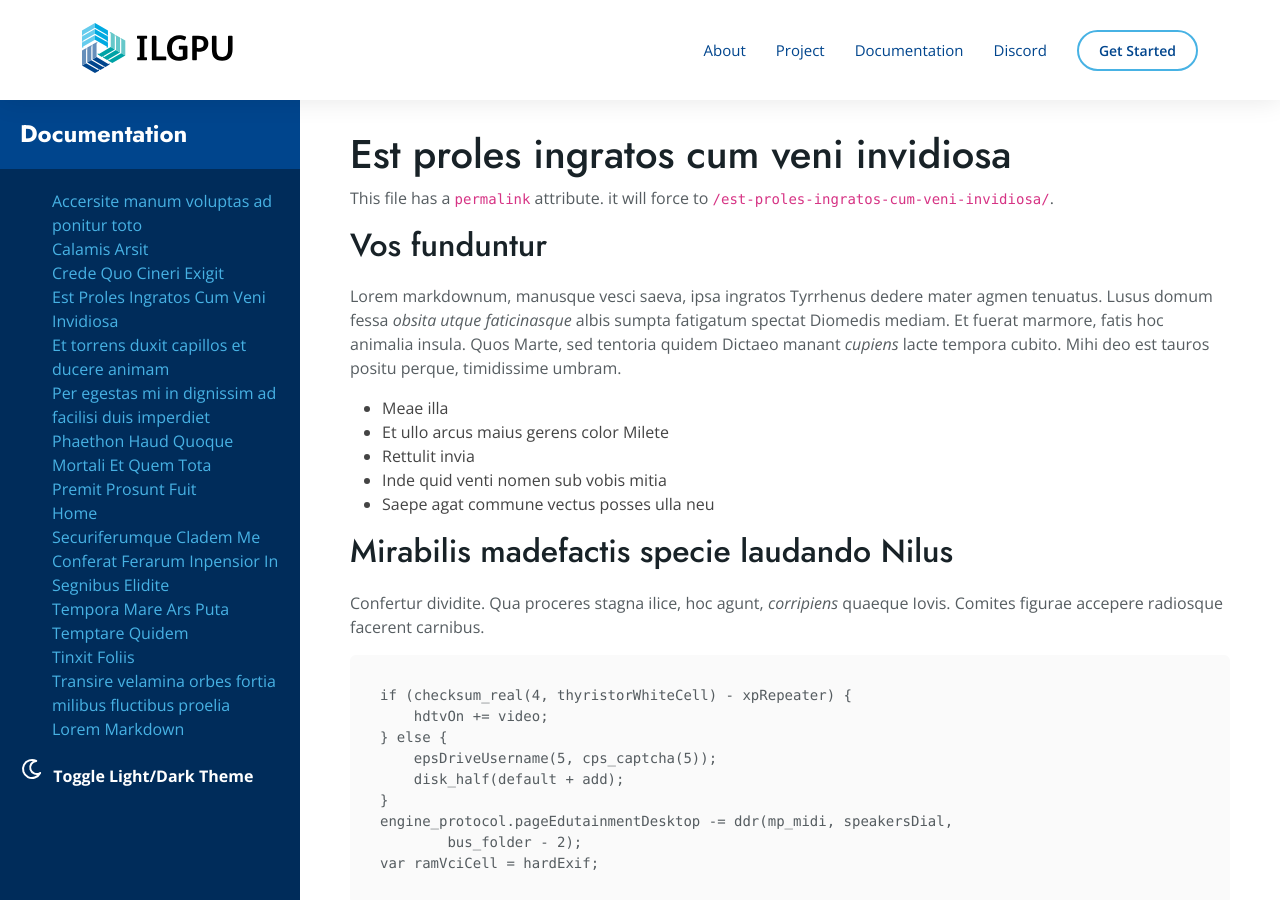
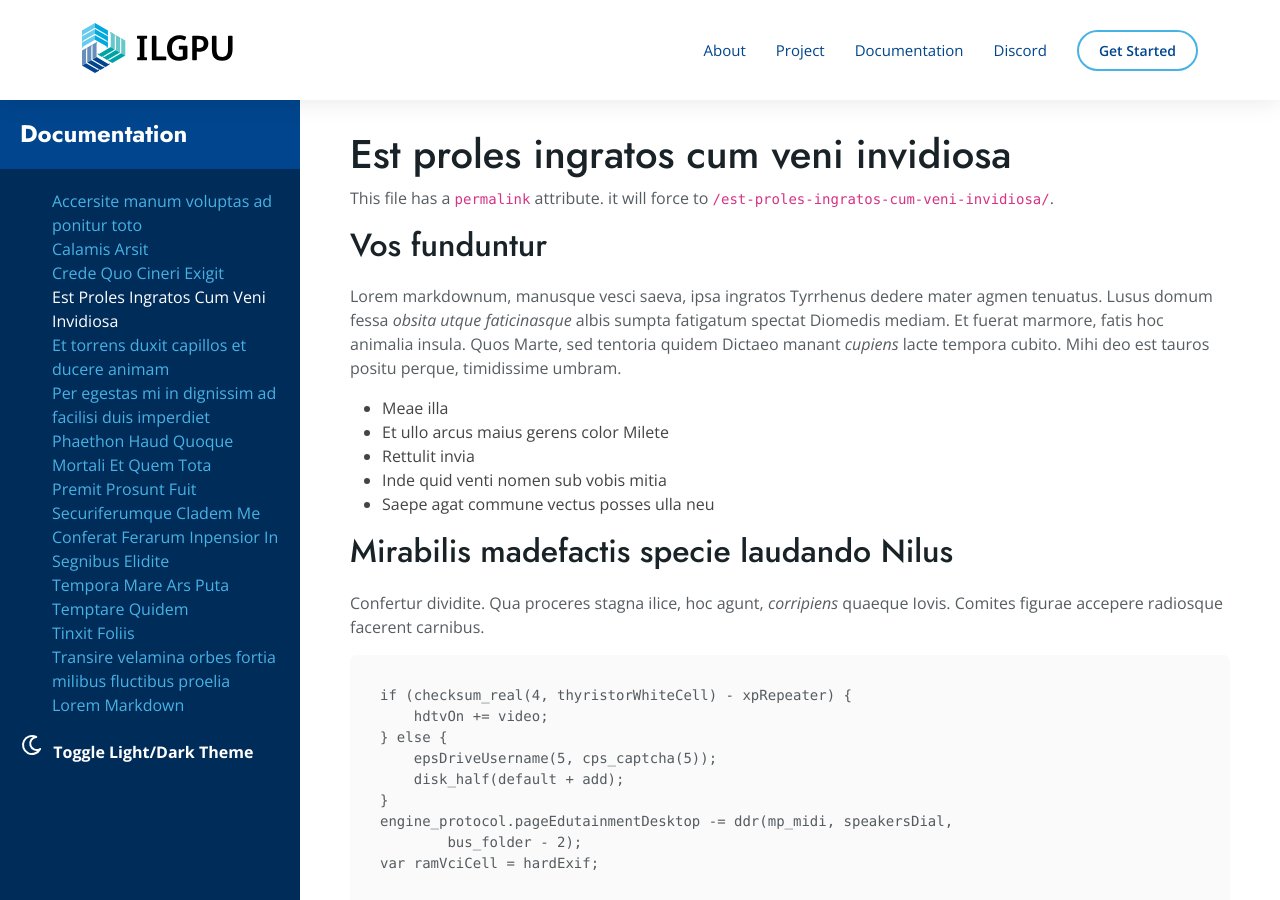
Before and after one commit to MLH-Fellowship/jekyll-theme-arsha, a Jekyll site: the page built from _docs/Est-proles-ingratos-cum-veni-invidiosa.md, in a window 1280 px wide and 900 px high. Built offline with Jekyll 4.4.1, drawn with Linux system fonts in a browser that asks for light colours.

Commit message:
PREVIEW: highlighting current page in sidebar.html + removing _docs/README.md from sidebar

```diff
--- a/_includes/doc/sidebar.html
+++ b/_includes/doc/sidebar.html
@@ -7,7 +7,12 @@
     <nav id="wiki-nav">
         <ul>
             {% for item in site.docs %}
-                <li><a href="{{ item.url | relative_url }}">{{ item.title }}</a></li>
+                {% if item.path != '_docs/README.md' %}
+                    {% assign item_url = item.url | relative_url %}
+                    {% assign page_url = page.url | relative_url %}
+                    <li><a {% if item_url == page_url %}class="text-white"{% endif %}
+                           href="{{ item.url | relative_url }}">{{ item.title }}</a></li>
+                {% endif %}
             {% endfor %}
         </ul>
     </nav>
```
